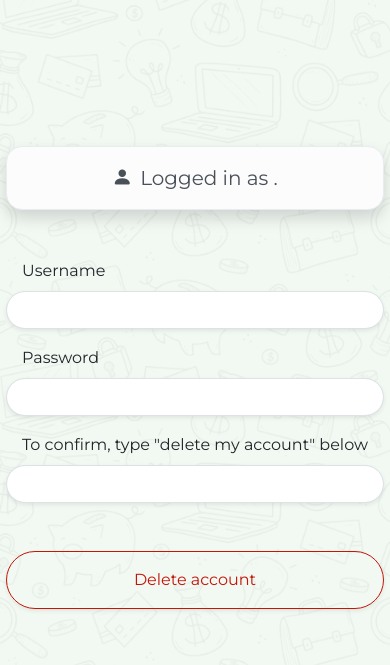
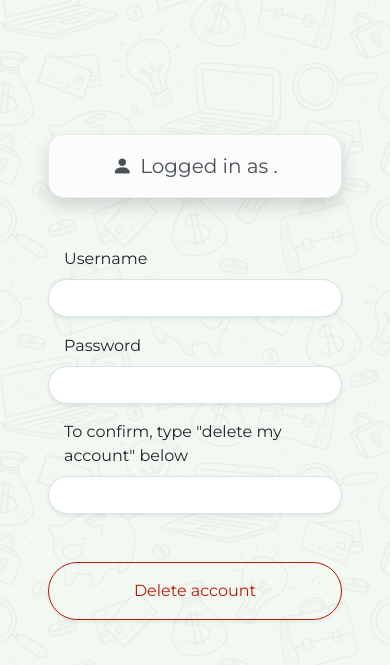
Before and after one commit to OLuizFernando/fintrack, a Flask app: template templates/delete_account.html in a window 390 px wide. Shown: the part 90-755 px from the top of the page. Run offline with Flask 3, Linux system fonts and the light colour scheme; the template is opened without the code that fills it, so the values that code supplies are empty; some libraries are stand-ins or nearby versions.

Commit message:
add margin to `delete account` page when its in mobile

```diff
--- a/templates/delete_account.html
+++ b/templates/delete_account.html
@@ -1,7 +1,7 @@
 {% extends "layout.html" %} {% block title %} Delete Account {% endblock %} {% block content %}
 
 <main class="flex-grow-1 d-flex flex-column justify-content-center align-items-center">
-  <div class="m-auto">
+  <div class="m-5 m-md-auto">
     <div class="alert alert-light d-flex align-items-center justify-content-center mb-5 fs-5 shadow rounded-4" role="alert">
       <i class="bi bi-person-fill me-2"></i>
       <div class="montserrat-regular">Logged in as <strong class="text-primary">{{ username }}</strong>.</div>
```
